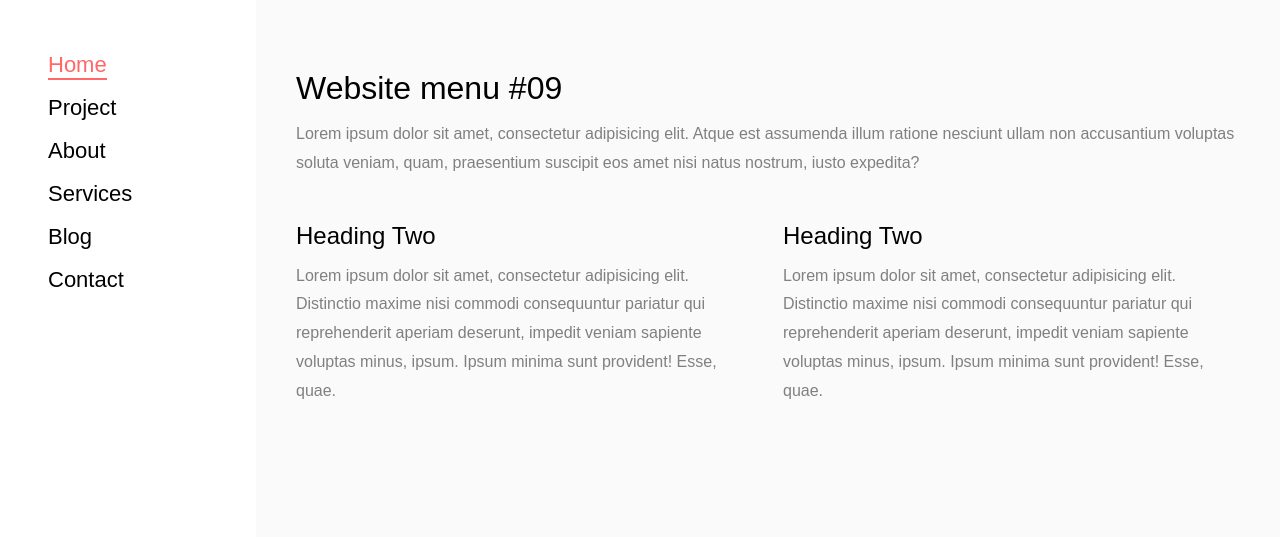
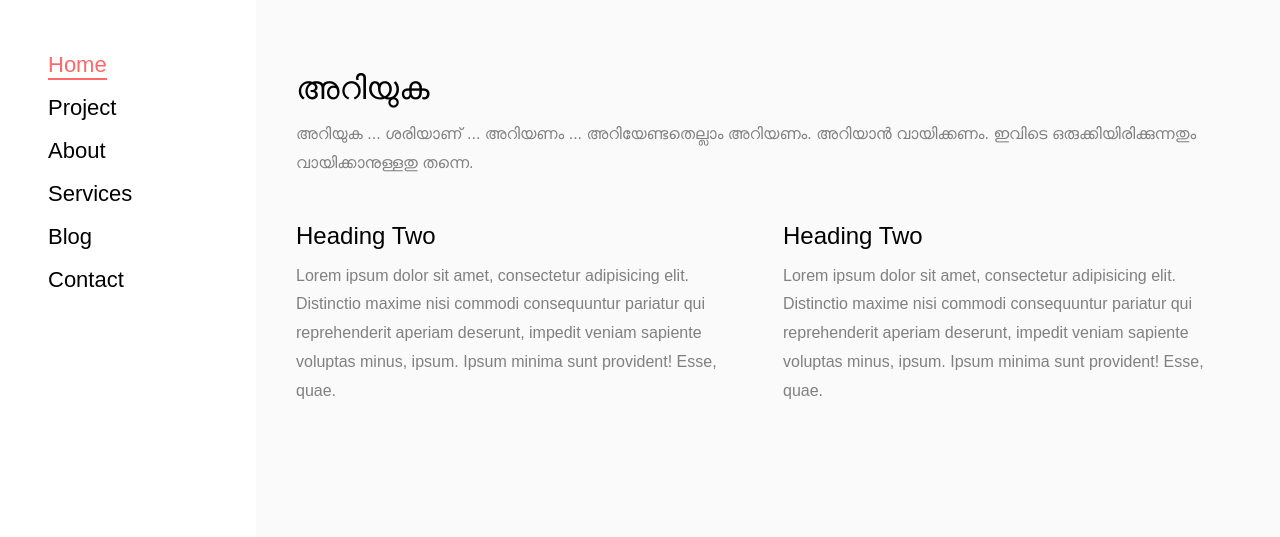
Before and after one commit to haadi53/haadi53.github.io, a plain HTML site: page index.html in a window 1280 px wide. Drawn offline with Linux system fonts and the light colour scheme.

Commit message:
Update index.html

```diff
--- a/index.html
+++ b/index.html
@@ -33,8 +33,8 @@
 				<div class="container-fluid px-3 px-md-0">
 					<div class="row">
 						<div class="col-md-12 mb-4">
-							<h1 class="h2">Website menu #09</h1>
-							<p>Lorem ipsum dolor sit amet, consectetur adipisicing elit. Atque est assumenda illum ratione nesciunt ullam non accusantium voluptas soluta veniam, quam, praesentium suscipit eos amet nisi natus nostrum, iusto expedita?</p>
+							<h1 class="h2">അറിയുക</h1>
+							<p>അറിയുക ... ശരിയാണ്‌ ... അറിയണം ... അറിയേണ്ടതെല്ലാം അറിയണം. അറിയാന്‍ വായിക്കണം. ഇവിടെ ഒരുക്കിയിരിക്കുന്നതും വായിക്കാനുള്ളതു തന്നെ.</p>
 						</div>
 						<div class="col-md-6">
 							<h2 class="h4">Heading Two</h2>
```
